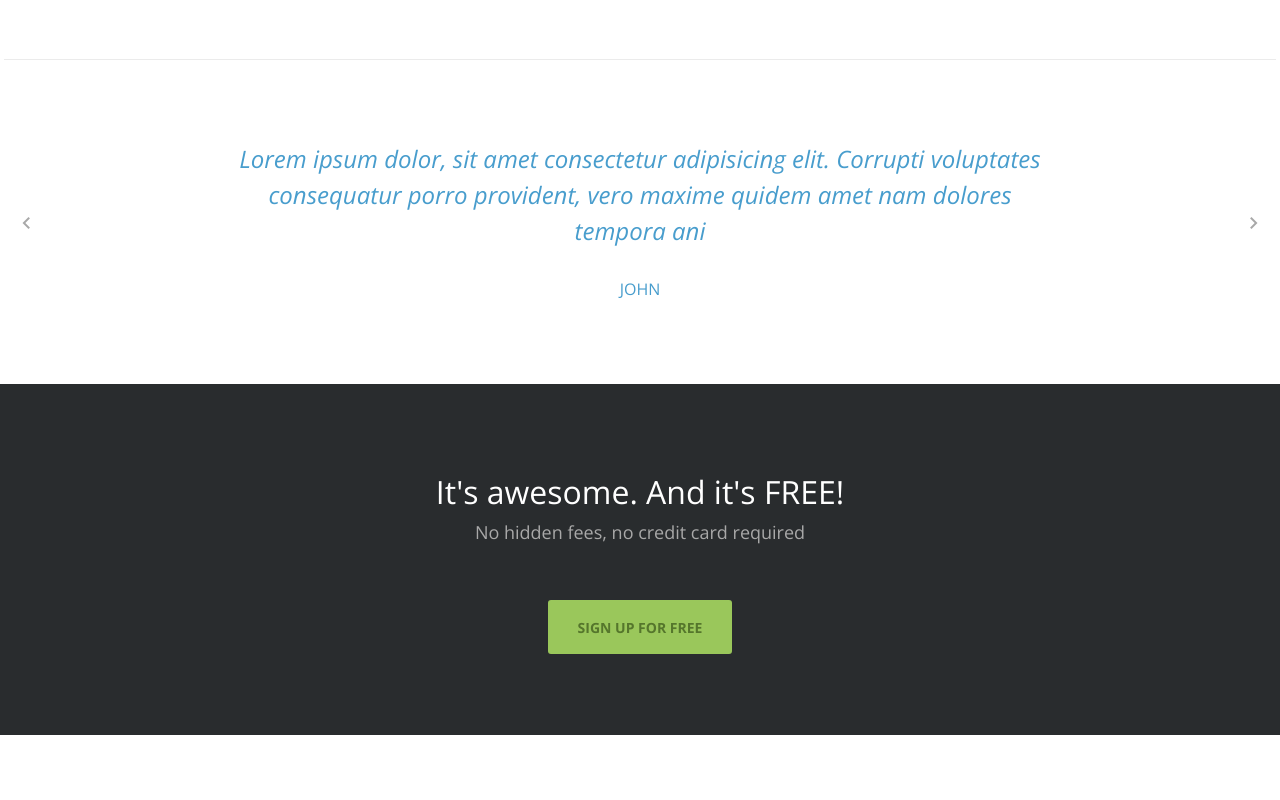
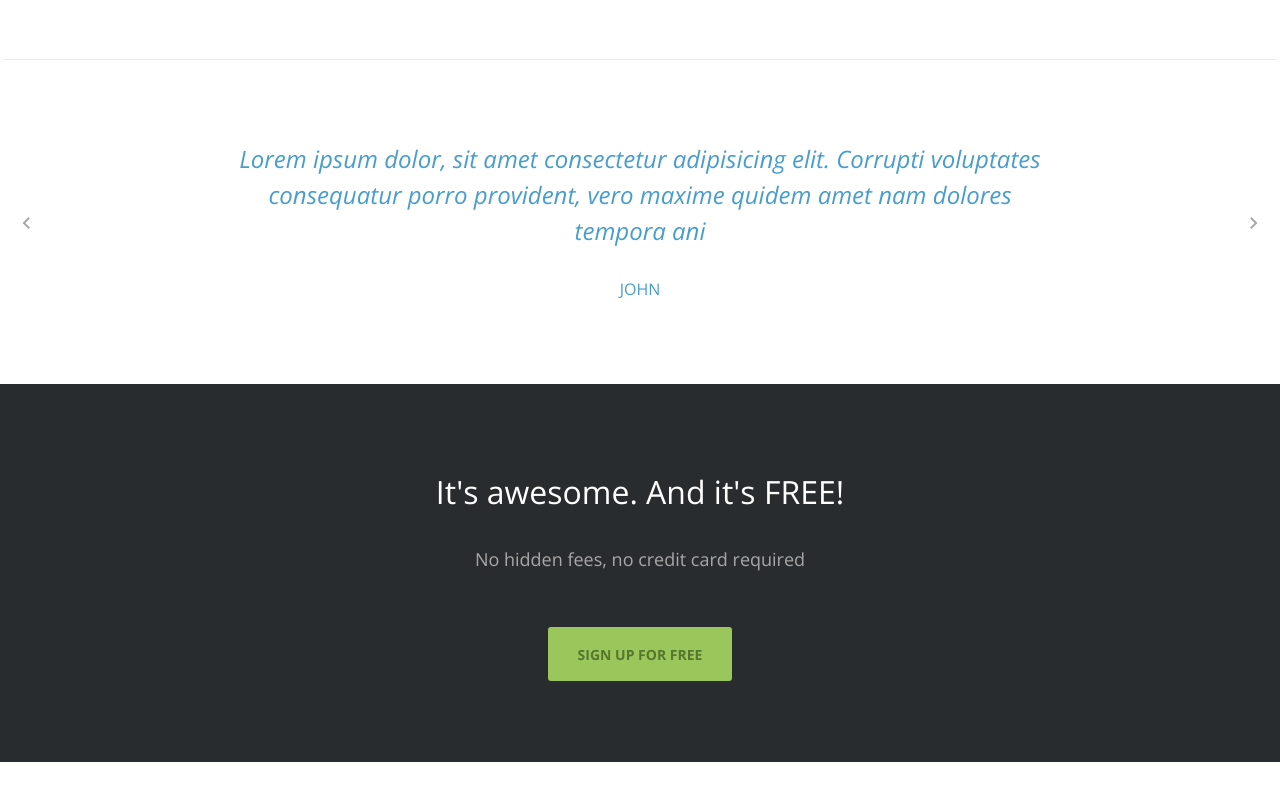
Before and after one commit to rkskek8484-cell/acme_2026, a plain HTML site: page index.html in a window 1280 px wide. Shown: the part 1130-1930 px from the top of the page. Drawn offline with nearby package versions, Linux system fonts and the light colour scheme.

Commit message:
feat: HTML 추가

```diff
--- a/index.html
+++ b/index.html
@@ -131,7 +131,7 @@
         </button>
       </section>
       <section class="cta inner-pd d-flex flex-column align-items-center g-2">
-        <div class="content">
+        <div class="content d-flex flex-column g-1">
           <h3 class="text-body-l">It's awesome. And it's FREE!</h3>
           <p class="text-body-m-plus">No hidden fees, no credit card required</p>
         </div>
```
